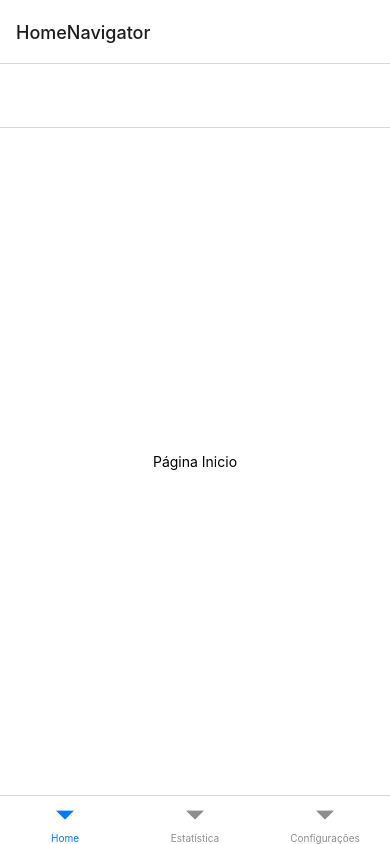
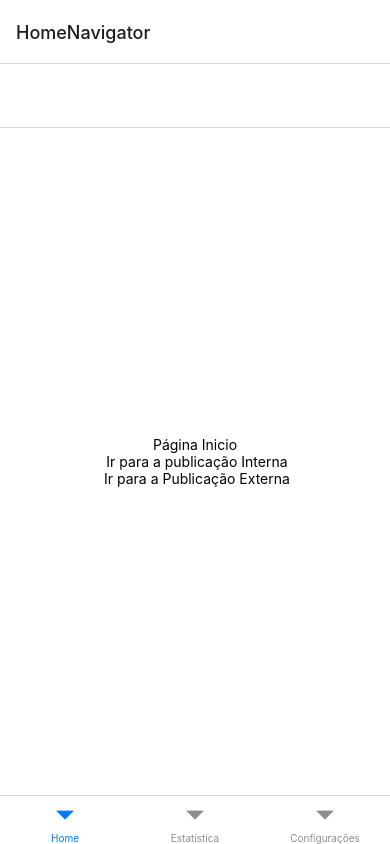
Before and after one commit to adejar12/Roteamento, a React Native app: screen /HomeNavigator in a window 390 px wide. Built offline with nearby package versions, Linux system fonts and the light colour scheme.

Commit message:
feat: adicionando páginas

```diff
--- a/src/pages/Inicio/index.js
+++ b/src/pages/Inicio/index.js
@@ -1,10 +1,30 @@
-import { StatusBar } from 'expo-status-bar';
-import { StyleSheet, Text, View } from 'react-native';
+import { StatusBar } from "expo-status-bar";
+import { StyleSheet, Text, View,TouchableOpacity } from "react-native";
+import { useNavigation } from "@react-navigation/native";
 
 export default function Inicio() {
+  const navigation = useNavigation();
+
   return (
     <View style={styles.container}>
       <Text>Página Inicio</Text>
+
+      <TouchableOpacity
+        onPress={() => {
+          navigation.navigate("Publicacao");
+        }}
+      >
+        <Text> Ir para a publicação Interna</Text>
+      </TouchableOpacity>
+
+      <TouchableOpacity
+        onPress={() => {
+          navigation.navigate("PublicacaoExterna");
+        }}
+      >
+        <Text> Ir para a Publicação Externa</Text>
+      </TouchableOpacity>
+
       <StatusBar style="auto" />
     </View>
   );
@@ -13,8 +33,8 @@ export default function Inicio() {
 const styles = StyleSheet.create({
   container: {
     flex: 1,
-    backgroundColor: '#fff',
-    alignItems: 'center',
-    justifyContent: 'center',
+    backgroundColor: "#fff",
+    alignItems: "center",
+    justifyContent: "center",
   },
 });
```
